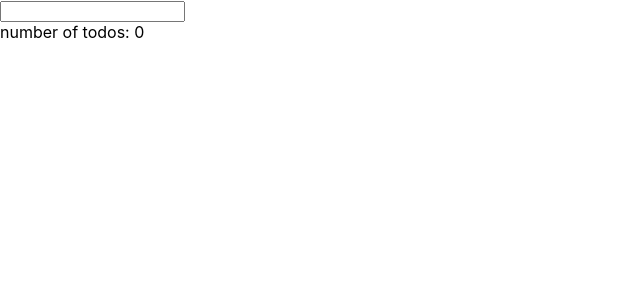
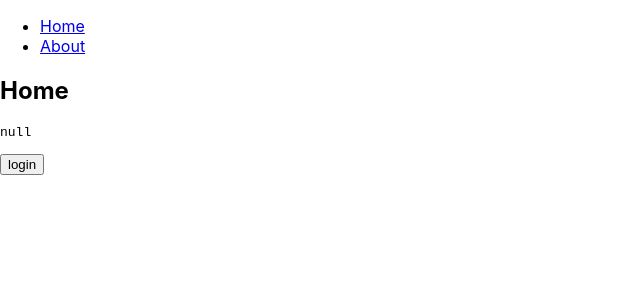
Before and after one commit to fulkules/react-hooks-practice, a React (Create React App) app: page / in a window 1280 px wide. Shown: the top 300 px of the page, without its empty margins (0-640 px from the left). Built offline with nearby package versions, Linux system fonts and the light colour scheme.

Commit message:
useContext with user login

```diff
--- a/package.json
+++ b/package.json
@@ -5,6 +5,7 @@
   "dependencies": {
     "react": "^16.8.6",
     "react-dom": "^16.8.6",
+    "react-router-dom": "^5.0.1",
     "react-scripts": "3.0.1"
   },
   "scripts": {
--- a/src/App.js
+++ b/src/App.js
@@ -1,6 +1,9 @@
 /* eslint-disable no-unused-vars */
-import React, { useReducer, useState } from "react";
-import "./App.css";
+import React, { useMemo, useState } from "react";
+import { BrowserRouter as Router, Link, Route } from "react-router-dom";
+import { Index } from "./pages";
+import { About } from "./pages/about";
+import { UserContext } from "./UserContext";
 
 /*-----------------useMemo------------------*/
 // const computeLongestWord = arr => {
@@ -24,58 +27,58 @@
 
 /*------------------useReducer------------------*/
 // for complex nested objects & mutations look into useImmer on NPM/Github
-function reducer(state, action) {
-  switch (action.type) {
-    case "add-todo":
-      return {
-        todos: [...state.todos, { text: action.text, completed: false }],
-        todoCount: state.todoCount + 1
-      };
-    case "toggle-todo":
-      return {
-        todos: state.todos.map((t, i) =>
-          i === action.i ? { ...t, completed: !t.completed } : t
-        ),
-        todoCount: state.todoCount
-      };
-    default:
-      return state;
-  }
-}
+// function reducer(state, action) {
+//   switch (action.type) {
+//     case "add-todo":
+//       return {
+//         todos: [...state.todos, { text: action.text, completed: false }],
+//         todoCount: state.todoCount + 1
+//       };
+//     case "toggle-todo":
+//       return {
+//         todos: state.todos.map((t, i) =>
+//           i === action.i ? { ...t, completed: !t.completed } : t
+//         ),
+//         todoCount: state.todoCount
+//       };
+//     default:
+//       return state;
+//   }
+// }
 
-const App = () => {
-  const [{ todos, todoCount }, dispatch] = useReducer(reducer, {
-    todos: [],
-    todoCount: 0
-  });
-  const [text, setText] = useState("");
+// const App = () => {
+//   const [{ todos, todoCount }, dispatch] = useReducer(reducer, {
+//     todos: [],
+//     todoCount: 0
+//   });
+//   const [text, setText] = useState("");
 
-  return (
-    <div>
-      <form
-        onSubmit={e => {
-          e.preventDefault();
-          dispatch({ type: "add-todo", text });
-          setText("");
-        }}
-      >
-        <input value={text} onChange={e => setText(e.target.value)} />
-      </form>
-      <div>number of todos: {todoCount}</div>
-      {todos.map((t, i) => (
-        <div
-          key={t.text}
-          onClick={() => dispatch({ type: "toggle-todo", i })}
-          style={{
-            textDecoration: t.completed ? "line-through" : "",
-            cursor: "pointer"
-          }}
-        >
-          {t.text}
-        </div>
-      ))}
-    </div>
-  );
+//   return (
+//     <div>
+//       <form
+//         onSubmit={e => {
+//           e.preventDefault();
+//           dispatch({ type: "add-todo", text });
+//           setText("");
+//         }}
+//       >
+//         <input value={text} onChange={e => setText(e.target.value)} />
+//       </form>
+//       <div>number of todos: {todoCount}</div>
+//       {todos.map((t, i) => (
+//         <div
+//           key={t.text}
+//           onClick={() => dispatch({ type: "toggle-todo", i })}
+//           style={{
+//             textDecoration: t.completed ? "line-through" : "",
+//             cursor: "pointer"
+//           }}
+//         >
+//           {t.text}
+//         </div>
+//       ))}
+//     </div>
+//   );
 
 // const [count, setCount] = useState(10);
 // const [count2, setCount2] = useState(10);
@@ -206,6 +209,32 @@
 //     <div>{longestWord}</div>
 //   </div>
 // );
-};
 
-export default App;
+function AppRouter() {
+  const [user, setUser] = useState(null);
+
+  const value = useMemo(() => ({ user, setUser }), [user, setUser]);
+
+  return (
+    <Router>
+      <div>
+        <nav>
+          <ul>
+            <li>
+              <Link to="/">Home</Link>
+            </li>
+            <li>
+              <Link to="/about/">About</Link>
+            </li>
+          </ul>
+        </nav>
+        <UserContext.Provider value={value}>
+          <Route path="/" exact component={Index} />
+          <Route path="/about/" component={About} />
+        </UserContext.Provider>
+      </div>
+    </Router>
+  );
+}
+
+export default AppRouter;
--- /dev/null
+++ b/src/UserContext.js
@@ -0,0 +1,3 @@
+import { createContext } from "react";
+
+export const UserContext = createContext(null);
--- /dev/null
+++ b/src/pages/about.js
@@ -0,0 +1,14 @@
+
+import React, { useContext } from "react";
+import { UserContext } from "../UserContext";
+
+export function About() {
+  const { user } = useContext(UserContext);
+
+  return (
+    <div>
+      <h2>About</h2>
+      <pre>{JSON.stringify(user, null, 2)}</pre>
+    </div>
+  );
+}
--- /dev/null
+++ b/src/pages/index.js
@@ -0,0 +1,33 @@
+import React, { useContext } from "react";
+import { UserContext } from "../UserContext";
+import { login } from "../utils/login";
+
+export function Index() {
+  const { user, setUser } = useContext(UserContext);
+
+  return (
+    <div>
+      <h2>Home</h2>
+      <pre>{JSON.stringify(user, null, 2)}</pre>
+      {user ? (
+        <button
+          onClick={() => {
+            // call logout
+            setUser(null);
+          }}
+        >
+          logout
+        </button>
+      ) : (
+        <button
+          onClick={async () => {
+            const user = await login();
+            setUser(user);
+          }}
+        >
+          login
+        </button>
+      )}
+    </div>
+  );
+}
--- /dev/null
+++ b/src/utils/login.js
@@ -0,0 +1,8 @@
+
+export const login = async () => {
+  return {
+    id: 4,
+    username: "bob",
+    email: "bob@ross.com"
+  };
+};
```
Also changed, not shown: 1 other file (tests, documents, lock files or other folders). Lines whose indentation alone changed are shown as unchanged.
